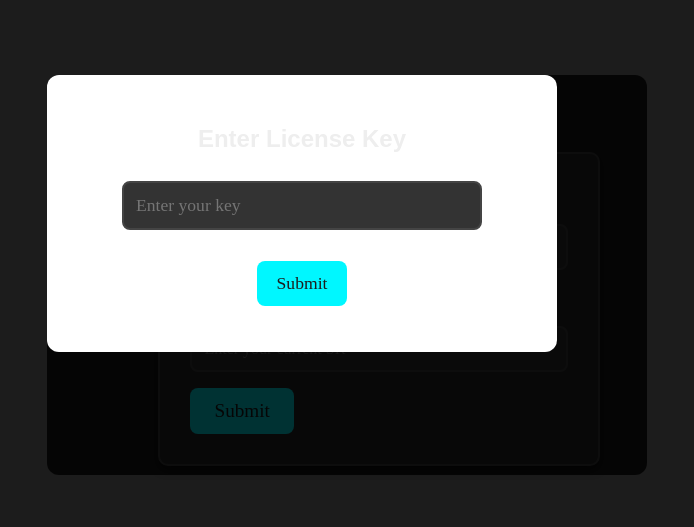
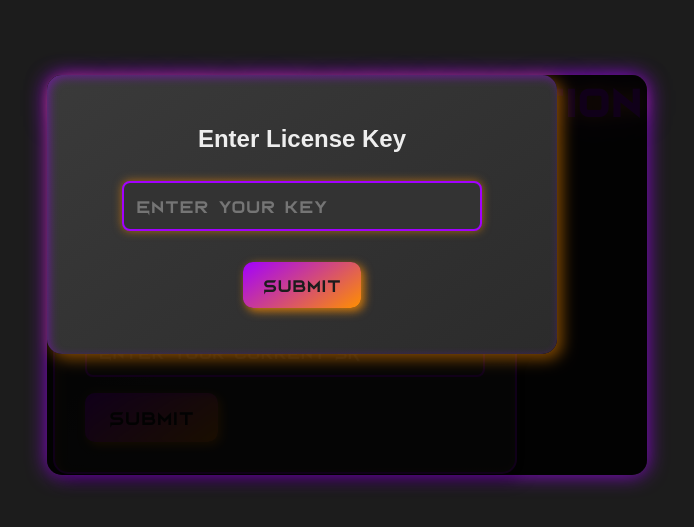
Before and after one commit to andrewpaulcummins/warzoneSRTracker, a website: page public/input.html in a window 1280 px wide. Shown: the part 125-652 px from the top of the page, without its empty margins (293-987 px from the left). Drawn offline with Linux system fonts and the light colour scheme.

Commit message:
Updated CSS to match customers branding

```diff
--- a/public/input.html
+++ b/public/input.html
@@ -20,43 +20,40 @@
         }
 
         @font-face {
-            font-family: 'GOOD BRUSH';
-            src: url('fonts/GOOD BRUSH.TTF') format('ttf');
+            font-family: 'Bord';
+            src: url('fonts/Bord.ttf') format('truetype');
         }
 
         h1 {
             text-align: center;
-            font-family: 'GOOD BRUSH';
+            font-family: 'Bord';
             font-size: 2.5rem;
-            color: #00f7ff;
+            color: #a200ff;
             margin: 0 auto 20px auto;
-            /* Ensures it's centered */
             font-weight: 600;
-            text-shadow: 0 0 10px rgba(0, 255, 255, 0.7);
+            text-shadow: 0 0 15px rgba(255, 143, 0, 0.8), 0 0 30px rgba(162, 0, 255, 0.6);
             display: block;
-            /* Ensures it follows the margin rules */
             width: 100%;
-            /* Ensures full width if needed */
         }
 
         form {
-            background: #2b2b2b;
+            background: linear-gradient(145deg, #2b2b2b, #3a3a3a);
             padding: 30px;
-            border-radius: 10px;
-            box-shadow: 0 4px 8px rgba(0, 0, 0, 0.6);
+            border-radius: 15px;
+            box-shadow: 5px 5px 15px rgba(0, 0, 0, 0.8), inset 3px 3px 10px rgba(255, 143, 0, 0.3);
             width: 100%;
             max-width: 400px;
             text-align: left;
-            border: 2px solid #444;
+            border: 2px solid #a200ff;
         }
 
         label {
-            font-family: 'GOOD BRUSH';
+            font-family: 'Bord';
             font-size: 1.2rem;
             margin-bottom: 10px;
             display: block;
             font-weight: 500;
-            color: #f1f1f1;
+            color: #ff8f00;
         }
 
         input[type="text"],
@@ -64,9 +61,9 @@
             width: 100%;
             padding: 12px;
             margin: 8px 0 16px 0;
-            border: 2px solid #444;
+            border: 2px solid #a200ff;
             border-radius: 8px;
-            font-family: 'GOOD BRUSH';
+            font-family: 'Bord';
             font-size: 1rem;
             box-sizing: border-box;
             background-color: #333;
@@ -76,30 +73,32 @@
 
         input[type="text"]:focus,
         input[type="number"]:focus {
-            border-color: #00f7ff;
-            box-shadow: 0 0 8px rgba(0, 255, 255, 0.7);
+            border-color: #ff8f00;
+            box-shadow: 0 0 10px rgba(255, 143, 0, 0.8), 0 0 20px rgba(162, 0, 255, 0.6);
             outline: none;
         }
 
         button {
-            background-color: #00f7ff;
+            background: linear-gradient(145deg, #a200ff, #ff8f00);
             color: #1c1c1c;
             border: none;
             padding: 12px 24px;
-            font-family: 'GOOD BRUSH';
+            font-family: 'Bord';
             font-size: 1.2rem;
-            border-radius: 8px;
+            border-radius: 10px;
             cursor: pointer;
-            transition: background-color 0.3s ease, transform 0.1s ease;
+            transition: background 0.3s ease, transform 0.1s ease, box-shadow 0.2s ease;
+            box-shadow: 3px 3px 10px rgba(255, 143, 0, 0.8), inset 2px 2px 5px rgba(162, 0, 255, 0.4);
         }
 
         button:hover {
-            background-color: #00a8b8;
+            background: linear-gradient(145deg, #ff8f00, #a200ff);
             transform: scale(1.05);
         }
 
         button:active {
-            background-color: #008e9e;
+            background: linear-gradient(145deg, #a200ff, #ff8f00);
+            box-shadow: 2px 2px 5px rgba(255, 143, 0, 0.5);
         }
 
         #license-modal {
@@ -107,45 +106,48 @@
             top: 50%;
             left: 50%;
             width: 600px;
-            /* Increased width */
             height: 400px;
-            /* Increased height */
-            background-color: rgba(0, 0, 0, 0.8);
+            background-color: rgba(0, 0, 0, 0.9);
             display: flex;
             justify-content: center;
             align-items: center;
             z-index: 9999;
             transform: translate(-50%, -50%);
-            border-radius: 12px;
+            border-radius: 15px;
+            box-shadow: 0 0 20px rgba(162, 0, 255, 0.8);
         }
 
         .modal-content {
-            background-color: white;
+            background: linear-gradient(145deg, #3a3a3a, #2b2b2b);
             padding: 30px;
-            /* More padding */
-            border-radius: 12px;
+            border-radius: 15px;
             text-align: center;
             width: 90%;
-            /* Slightly bigger content area */
             max-width: 450px;
-            /* Limit max width */
+            box-shadow: 5px 5px 15px rgba(255, 143, 0, 0.5), inset 3px 3px 10px rgba(162, 0, 255, 0.4);
         }
 
         #license-key {
             padding: 12px;
             width: 80%;
             font-size: 1.1rem;
+            border: 2px solid #a200ff;
+            border-radius: 8px;
+            background-color: #333;
+            color: #fff;
+            box-shadow: 0 0 10px rgba(255, 143, 0, 0.6);
         }
 
         #licenseBtn {
             margin-top: 15px;
             padding: 12px 20px;
             font-size: 1.1rem;
+            background: linear-gradient(145deg, #a200ff, #ff8f00);
+            box-shadow: 3px 3px 10px rgba(255, 143, 0, 0.8);
         }
 
-
         #licenseBtn:hover {
-            background-color: #00a8b8;
+            background: linear-gradient(145deg, #ff8f00, #a200ff);
         }
     </style>
 </head>
```
Also changed, not shown: public/index.html (+0 -20 lines).
